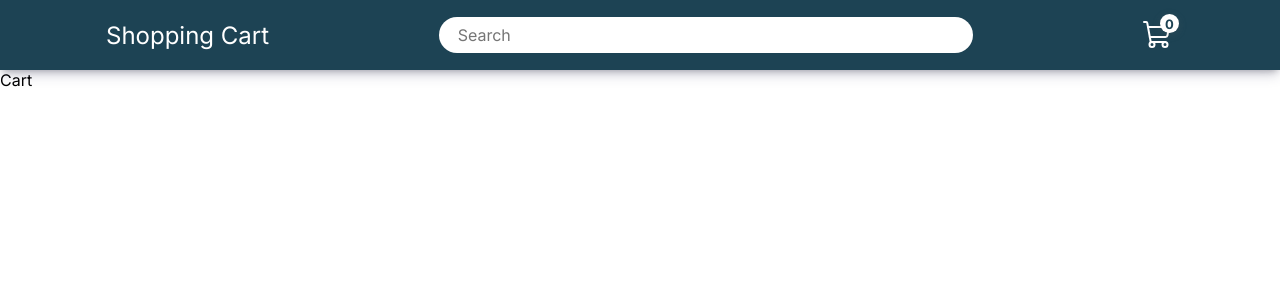
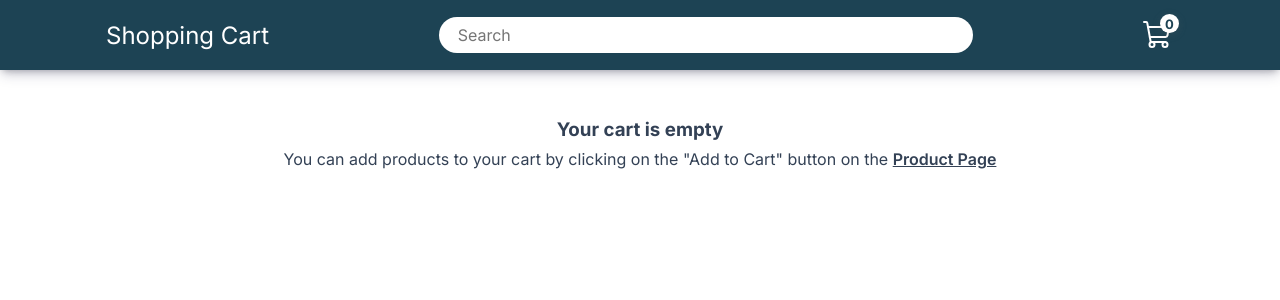
Before and after one commit to hrshmistry/Upstyle, a React (Create React App) app: page /cart in a window 1280 px wide. Shown: the top 300 px of the page. Built offline with nearby package versions, Linux system fonts and the light colour scheme.

Commit message:
added cart page and cart products

```diff
--- /dev/null
+++ b/src/components/ProductCard/CartProduct.jsx
@@ -0,0 +1,44 @@
+import React from 'react'
+import './ProductCard.css'
+import { CartState } from "../../context/Context"
+
+const CartProduct = ({ product }) => {
+    const {
+        dispatch
+    } = CartState();
+
+    const removeFromCart = () => dispatch({
+        type: "REMOVE_FROM_CART",
+        payload: product.key
+    })
+
+    return (
+        <div className="cart-card">
+            <div className="cart-card-img">
+                <img src={product.imageSrc} alt={product.title} />
+            </div>
+
+            <div className='cart-part'>
+                <div className='cart-details'>
+                    <div className="cart-title">{product.title}</div>
+                    <small className="cart-content">
+                        {product.shortDetail}
+                    </small>
+                    <div className="cart-price">
+                        <small>Rs.{product.prize} </small>
+                        <small className="e-comm-price-cut">Rs.{product.prizeCut}</small>
+                        <small className="e-comm-disc"> ({product.discount}% OFF)</small>
+                    </div>
+                </div>
+                <button
+                    className="btn btn-primary e-comm-btn remove-btn"
+                    onClick={removeFromCart}
+                >
+                    Remove from Cart
+                </button>
+            </div>
+        </div>
+    )
+}
+
+export default CartProduct
--- a/src/components/ProductCard/ProductCard.css
+++ b/src/components/ProductCard/ProductCard.css
@@ -7,6 +7,25 @@
     background-color: #F9FAFB;
     border-radius: 0.2rem;
     box-shadow: rgba(0, 0, 0, 0.1) 0px 1px 3px 0px, rgba(0, 0, 0, 0.06) 0px 1px 2px 0px;
+}
+
+.cart-card {
+    display: flex;
+    height: 100%;
+    width: 100%;
+    max-width: 420px;
+    background-color: #F9FAFB;
+    border-radius: 0.5rem;
+    box-shadow: rgba(0, 0, 0, 0.1) 0px 1px 3px 0px, rgba(0, 0, 0, 0.06) 0px 1px 2px 0px;
+}
+
+.cart-card-img img {
+    width: 120px;
+    border-radius: 0.5rem;
+    object-fit: cover;
+    height: 100%;
+    border-top-right-radius: 0;
+    border-bottom-right-radius: 0;
 }
 
 .e-comm-card {
@@ -54,16 +73,43 @@
     font-weight: 600;
     padding: 0.5rem 0.5rem 0;
 }
+.cart-title {
+    font-weight: 600;
+    /* padding: 0.5rem 0.5rem 0; */
+}
+
+.cart-details {
+    display: flex;
+    flex-direction: column;
+    gap: 0.2rem;
+}
+
+.cart-part {
+    display: flex;
+    flex-direction: column;
+    justify-content: space-between;
+    padding: 1rem;
+}
+.cart-part button {
+  margin: 0;
+  width: fit-content;
+}
 
 .e-comm-content {
     font-size: 0.7rem;
     color: #6B7280;
     padding: 0 0.5rem;
 }
+.cart-content {
+    color: #6B7280;
+}
 
 .e-comm-price {
     padding: 0.5rem 0.5rem 1rem ;
     font-size: 0.8rem;
+    font-weight: 600;
+}
+.cart-price {
     font-weight: 600;
 }
 
@@ -91,4 +137,24 @@
     background-color: var(--primary-color);
     color: white;
     border: none;
+    transition: all 0.15s ease-in-out;
 }
+
+.btn-primary:hover {
+    background-color: rgb(29, 67, 84, 0.9);
+    color: white;
+    border: none;
+}
+
+.btn-primary:active {
+    background-color: rgba(20, 50, 64);
+    color: white;
+    border: none;
+}
+
+.remove-btn {
+    background-color: rgb(29, 67, 84, 0.8);
+    color: white;
+    border: none;
+    transition: all 0.2s ease-in-out;
+}
--- a/src/components/ProductCard/ProductCard.jsx
+++ b/src/components/ProductCard/ProductCard.jsx
@@ -1,14 +1,12 @@
-import React, { useContext } from 'react'
+import React from 'react'
 import './ProductCard.css'
-import { CartState, CartContext } from "../../context/Context"
+import { CartState } from "../../context/Context"
 
 const ProductCard = ({ product }) => {
     const {
         state: { cart },
         dispatch
     } = CartState();
-
-    console.log("cart", cart);
 
     const addToCart = () => dispatch({
         type: "ADD_TO_CART",
@@ -39,7 +37,7 @@ const ProductCard = ({ product }) => {
             </div>
             {cart.some(item => item.key === product.key) ? (
                 <button
-                    className="btn btn-primary e-comm-btn"
+                    className="btn btn-primary e-comm-btn remove-btn"
                     onClick={removeFromCart}
                 >
                     Remove from Cart
--- /dev/null
+++ b/src/pages/Cart/Cart.css
@@ -0,0 +1,30 @@
+.cart {
+    max-width: 1100px;
+    margin-inline: auto;
+    margin-block: 1rem;
+    padding-inline: 1rem;
+/*
+    display: grid;
+    grid-template-columns: repeat(auto-fit, minmax(200px, 1fr));
+    grid-gap: 3rem 3rem; */
+
+    display: flex;
+    flex-direction: column;
+    gap: 1rem;
+}
+
+.cart-empty {
+    display: flex;
+    flex-direction: column;
+    justify-content: center;
+    align-items: center;
+    text-align: center;
+    color: #334155;
+    padding: 2rem 1rem;
+    gap: 0.5rem;
+}
+
+.cart-empty a {
+    color: #334155;
+    font-weight: 600;
+}
--- a/src/pages/Cart/Cart.jsx
+++ b/src/pages/Cart/Cart.jsx
@@ -1,8 +1,41 @@
-import React from 'react'
+import React, { useEffect, useState } from 'react'
+import { CartState } from '../../context/Context';
+import CartProduct from '../../components/ProductCard/CartProduct';
+import './Cart.css'
+import { Link } from 'react-router-dom';
 
 const Cart = () => {
+    const { state: { cart } } = CartState();
+    const [total, setTotal] = useState(0);
+
+    useEffect(() => {
+        setTotal(cart.reduce((acc, product) => acc + Number(product.prize), 0))
+    }, [cart])
+
     return (
-        <div>Cart</div>
+        <div className="cart">
+            {cart.length === 0
+                ? (
+                    <div className="cart-empty">
+                        <h3>Your cart is empty</h3>
+                        <p>
+                            You can add products to your cart by clicking on the "Add to Cart" button on the
+                            {" "}<Link to={"/"}>Product Page</Link>
+                        </p>
+                    </div>
+                )
+                : (
+                    <>
+                        {cart.map((product) => {
+                            return (<div key={product.key}>
+                                <CartProduct product={product} />
+                            </div>)
+                        })
+                        }
+                    </>
+                )
+            }
+        </div>
     )
 }
 
```
